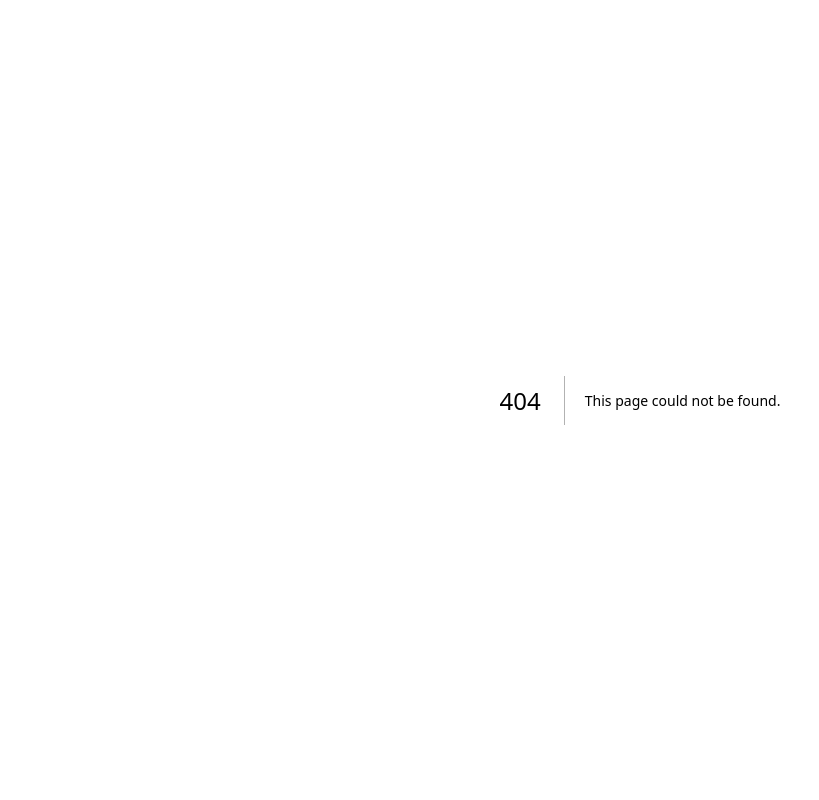
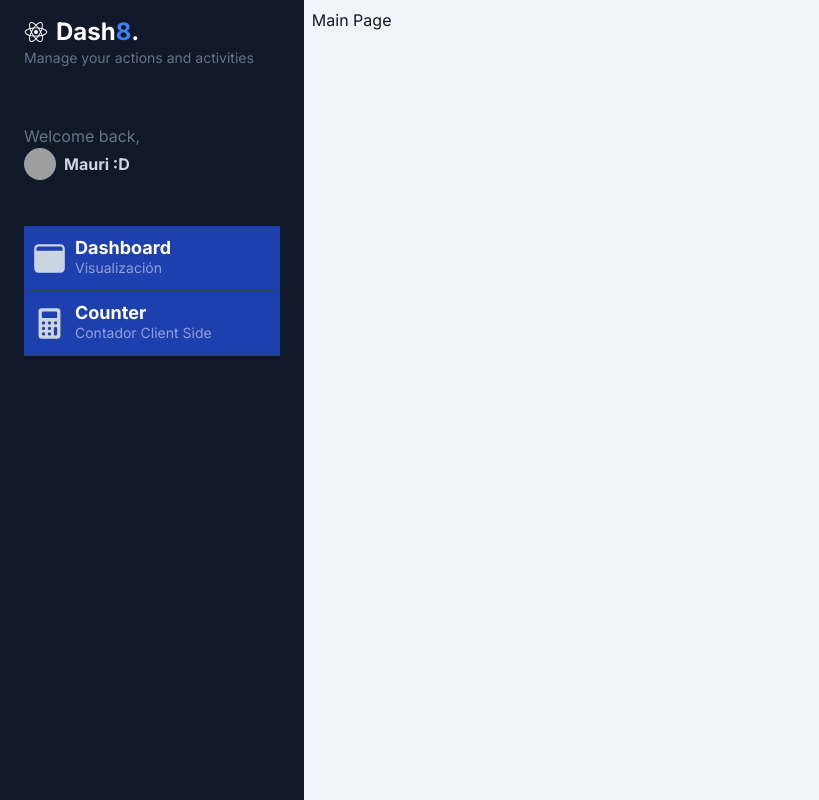
Before and after one commit to Majomon/02-nextjs-my-dashboard, a Next.js app: page /dashboard/main in a window 1280 px wide. Before the commit this address had no page. Shown: the whole page, without its empty margins (0-819 px from the left). Built offline with nearby package versions, Linux system fonts and the light colour scheme; grey boxes are pictures that could not be loaded.

Commit message:
Componente sidebarMenuitem

```diff
--- a/src/app/components/Sidebar.tsx
+++ b/src/app/components/Sidebar.tsx
@@ -1,5 +1,21 @@
 import Image from "next/image";
+import { IoBrowsers, IoCalculator, IoLogoReact } from "react-icons/io5";
+import { SidebarMenuItem } from "./SidebarMenuItem";
 
+const menuItems = [
+  {
+    path: "/dashboard/main",
+    icon: <IoBrowsers size={35} />,
+    title: "Dashboard",
+    subTitle: "Visualización",
+  },
+  {
+    path: "/dashboard/main",
+    icon: <IoCalculator size={35} />,
+    title: "Counter",
+    subTitle: "Contador Client Side",
+  },
+];
 export const Sidebar = () => {
   return (
     <div
@@ -8,8 +24,10 @@ export const Sidebar = () => {
       className="bg-gray-900 min-h-screen z-10 text-slate-300 w-64  left-0 h-screen"
     >
       <div id="logo" className="my-4 px-6">
-        <h1 className="text-lg md:text-2xl font-bold text-white">
-          Dash<span className="text-blue-500">8</span>.
+        <h1 className="flex items-center text-lg md:text-2xl font-bold text-white">
+          <IoLogoReact className="mr-2" />
+          <span>Dash</span>
+          <span className="text-blue-500">8</span>.
         </h1>
         <p className="text-slate-500 text-sm">
           Manage your actions and activities
@@ -32,64 +50,9 @@ export const Sidebar = () => {
       </div>
 
       <div id="nav" className="w-full px-6">
-        <a
-          href="#"
-          className="w-full px-2 inline-flex space-x-2 items-center border-b border-slate-700 py-3 bg-blue-800 hover:bg-white/5 transition ease-linear duration-150"
-        >
-          <div>
-            <svg
-              xmlns="http://www.w3.org/2000/svg"
-              fill="none"
-              viewBox="0 0 24 24"
-              strokeWidth="1.5"
-              stroke="currentColor"
-              className="w-6 h-6 text-white"
-            >
-              <path
-                strokeLinecap="round"
-                strokeLinejoin="round"
-                d="M3.75 6A2.25 2.25 0 016 3.75h2.25A2.25 2.25 0 0110.5 6v2.25a2.25 2.25 0 01-2.25 2.25H6a2.25 2.25 0 01-2.25-2.25V6zM3.75 15.75A2.25 2.25 0 016 13.5h2.25a2.25 2.25 0 012.25 2.25V18a2.25 2.25 0 01-2.25 2.25H6A2.25 2.25 0 013.75 18v-2.25zM13.5 6a2.25 2.25 0 012.25-2.25H18A2.25 2.25 0 0120.25 6v2.25A2.25 2.25 0 0118 10.5h-2.25a2.25 2.25 0 01-2.25-2.25V6zM13.5 15.75a2.25 2.25 0 012.25-2.25H18a2.25 2.25 0 012.25 2.25V18A2.25 2.25 0 0118 20.25h-2.25A2.25 2.25 0 0113.5 18v-2.25z"
-              />
-            </svg>
-          </div>
-          <div className="flex flex-col">
-            <span className="text-lg font-bold leading-5 text-white">
-              Dashboard
-            </span>
-            <span className="text-sm text-white/50 hidden md:block">
-              Data Overview
-            </span>
-          </div>
-        </a>
-        <a
-          href="#"
-          className="w-full px-2 inline-flex space-x-2 items-center border-b border-slate-700 py-3 hover:bg-white/5 transition ease-linear duration-150"
-        >
-          <div>
-            <svg
-              xmlns="http://www.w3.org/2000/svg"
-              fill="none"
-              viewBox="0 0 24 24"
-              strokeWidth="1.5"
-              stroke="currentColor"
-              className="w-6 h-6"
-            >
-              <path
-                strokeLinecap="round"
-                strokeLinejoin="round"
-                d="M20.25 6.375c0 2.278-3.694 4.125-8.25 4.125S3.75 8.653 3.75 6.375m16.5 0c0-2.278-3.694-4.125-8.25-4.125S3.75 4.097 3.75 6.375m16.5 0v11.25c0 2.278-3.694 4.125-8.25 4.125s-8.25-1.847-8.25-4.125V6.375m16.5 0v3.75m-16.5-3.75v3.75m16.5 0v3.75C20.25 16.153 16.556 18 12 18s-8.25-1.847-8.25-4.125v-3.75m16.5 0c0 2.278-3.694 4.125-8.25 4.125s-8.25-1.847-8.25-4.125"
-              />
-            </svg>
-          </div>
-          <div className="flex flex-col">
-            <span className="text-lg text-slate-300 font-bold leading-5">
-              Counter
-            </span>
-            <span className="text-sm text-slate-500 hidden md:block">
-              Estado local
-            </span>
-          </div>
-        </a>
+        {menuItems.map((item) => (
+          <SidebarMenuItem key={item.path} {...item} />
+        ))}
       </div>
     </div>
   );
--- /dev/null
+++ b/src/app/components/SidebarMenuItem.tsx
@@ -0,0 +1,28 @@
+import { usePathname } from "next/navigation";
+
+interface Props {
+  path: string;
+  icon: JSX.Element;
+  title: string;
+  subTitle: string;
+}
+
+export const SidebarMenuItem = ({ path, icon, title, subTitle }: Props) => {
+  const pathName = usePathname();
+  return (
+    <a
+      href={path}
+      className={`w-full px-2 inline-flex space-x-2 items-center border-b border-slate-700 py-3 hover:bg-white/5 transition ease-linear duration-150 ${
+        pathName === path ? "bg-blue-800" : ""
+      }`}
+    >
+      <div>{icon}</div>
+      <div className="flex flex-col">
+        <span className="text-lg font-bold leading-5 text-white">{title}</span>
+        <span className="text-sm text-white/50 hidden md:block">
+          {subTitle}
+        </span>
+      </div>
+    </a>
+  );
+};
--- /dev/null
+++ b/src/app/dashboard/main/page.tsx
@@ -0,0 +1,7 @@
+export default function MainPage() {
+  return (
+    <div>
+      <h1>Main Page</h1>
+    </div>
+  );
+}
--- a/src/app/page.tsx
+++ b/src/app/page.tsx
@@ -1,6 +1,6 @@
 import { redirect } from "next/navigation";
 
 export default function HomePage() {
-  redirect("/dashboard/counter");
+  redirect("/dashboard/main");
 
 }
```
Also changed, not shown: package.json (+5 -4 lines), 1 other file (tests, documents, lock files or other folders).
